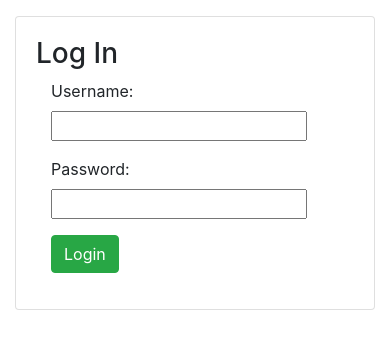
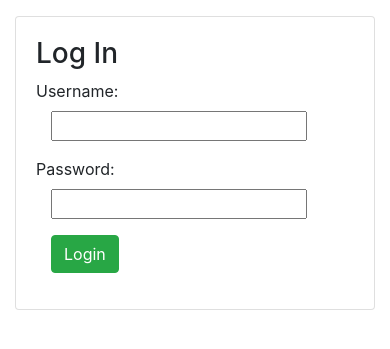
Before and after one commit to akshayub/crm-sample, a Django app: page / in a window 390 px wide. Shown: the part 56-405 px from the top of the page. Run offline with Django 3.2, Linux system fonts and the light colour scheme; some libraries are stand-ins or nearby versions.

Commit message:
Add compatibility to mobile devices and some minor fix

```diff
--- a/crm/config_example.py
+++ b/crm/config_example.py
@@ -21,3 +21,5 @@ DATABASES = {
         'PORT': '',
     }
 }
+
+ALLOWED_HOSTS = []
--- a/crm/settings.py
+++ b/crm/settings.py
@@ -30,20 +30,20 @@ SECRET_KEY = config.SECRET_KEY
 # SECURITY WARNING: don't run with debug turned on in production!
 DEBUG = config.DEBUG
 
-ALLOWED_HOSTS = []
+ALLOWED_HOSTS = config.ALLOWED_HOSTS
 
 
 # Application definition
 
 INSTALLED_APPS = [
     'objects.apps.ObjectsConfig',
+    'web.apps.WebConfig',
     'django.contrib.admin',
     'django.contrib.auth',
     'django.contrib.contenttypes',
     'django.contrib.sessions',
     'django.contrib.messages',
-    'django.contrib.staticfiles',
-    'web'
+    'django.contrib.staticfiles'
 ]
 
 MIDDLEWARE = [
--- a/web/templates/web/base.html
+++ b/web/templates/web/base.html
@@ -2,8 +2,7 @@
 <html lang="en">
 <head>
 
-    <meta charset="UTF-8">
-
+    <meta charset="UTF-8" name="viewport" content="width=device-width, initial-scale=1">
     <title>{% block title %}CRM{% endblock %}</title>
 
     {# Loading the static files #}
--- a/web/templates/web/login.html
+++ b/web/templates/web/login.html
@@ -16,7 +16,7 @@
                     <form class="form-horizontal" role="form" action="{% url 'web:login_user'%}" method="post" enctype="multipart/form-data">
                         {% csrf_token %}
                         <div class="form-group">
-                            <label class="control-label col-sm-2" for="id_username">
+                            <label for="id_username">
                                 Username:
                             </label>
                             <div class="col-sm-10">
@@ -24,7 +24,7 @@
                             </div>
                         </div>
                         <div class="form-group">
-                            <label class="control-label col-sm-2" for="id_password">
+                            <label for="id_password">
                                 Password:
                             </label>
                             <div class="col-sm-10">
```
